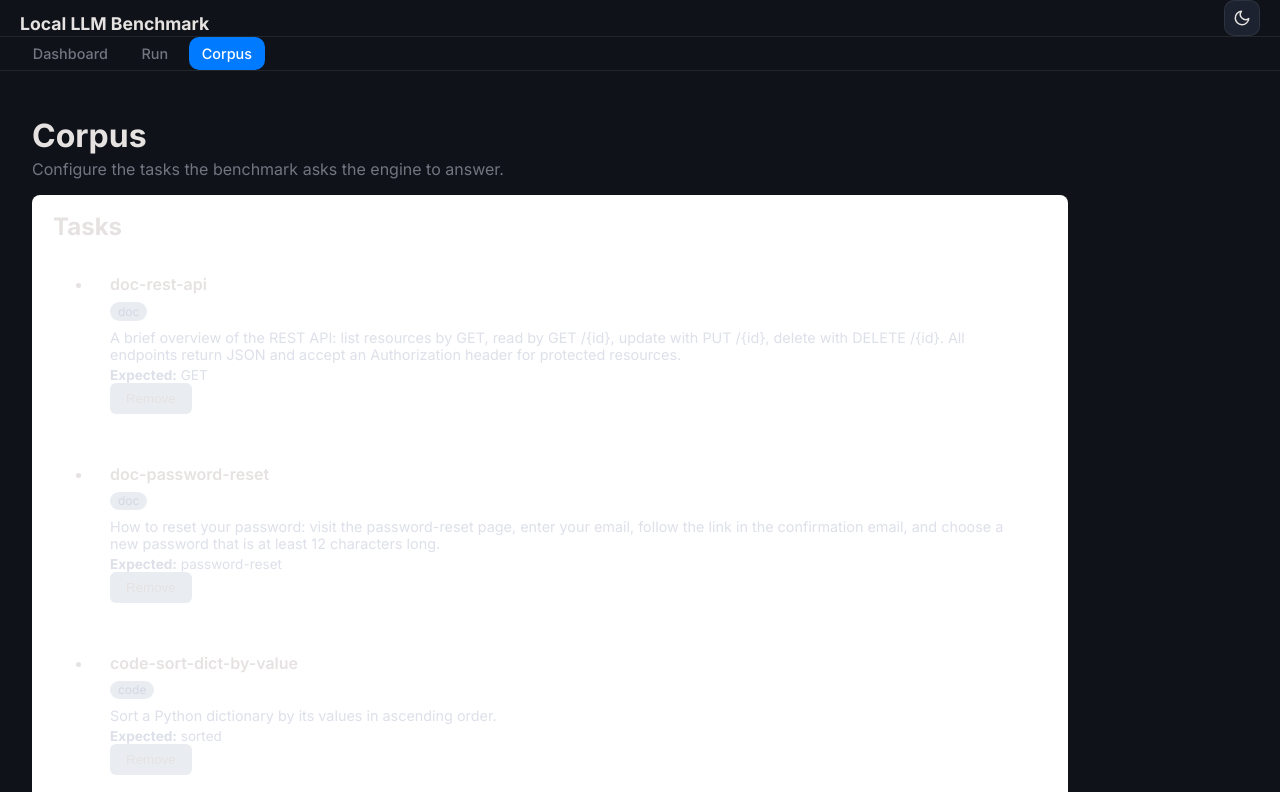
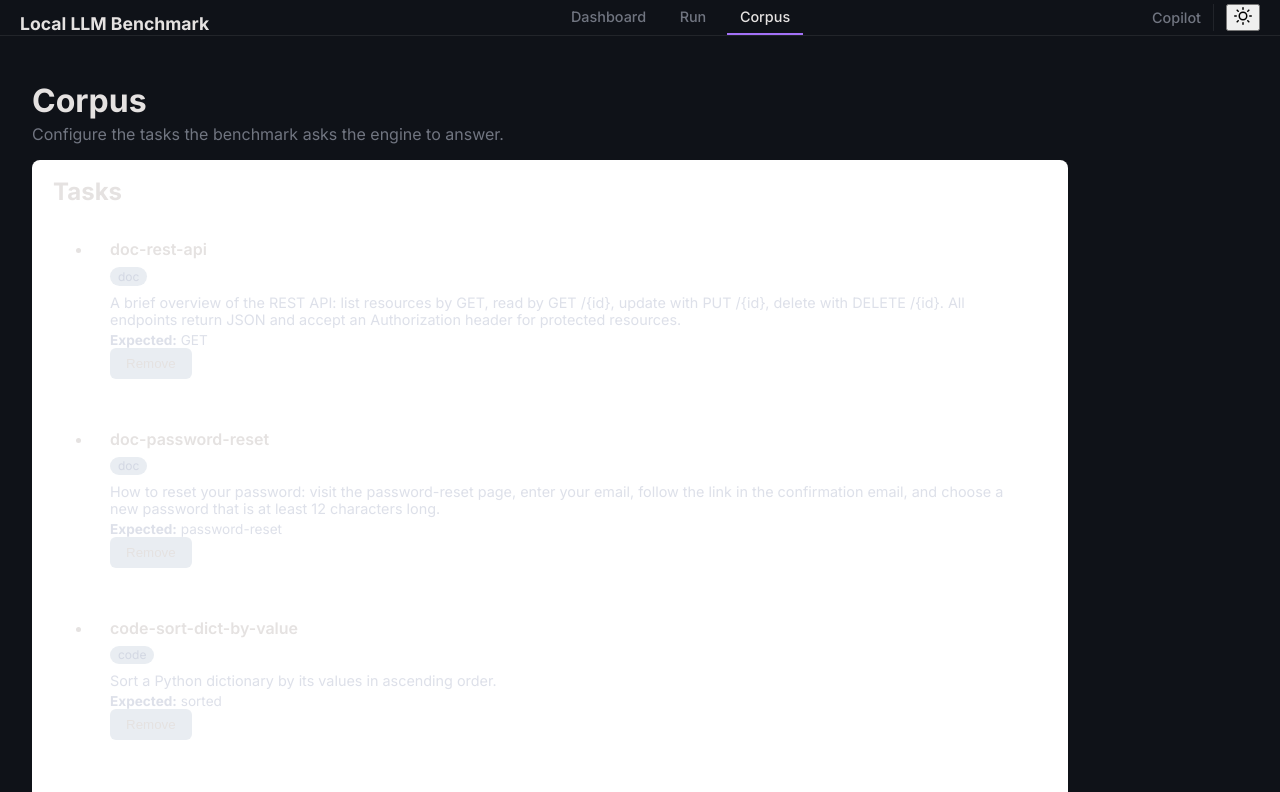
Before and after one commit to UtopikPrompt/local-llm-benchmark, a SvelteKit app: page /corpus in a window 1280 px wide. Shown: the top 792 px of the page. Built offline with nearby package versions, Linux system fonts and the light colour scheme.

Commit message:
ui: single-row header, centered menu, right-aligned controls

```diff
--- a/src/routes/+layout.svelte
+++ b/src/routes/+layout.svelte
@@ -47,23 +47,22 @@
 		<div class="brand">
 			<h1>Local LLM Benchmark</h1>
 		</div>
-		<div class="theme-toggle">
-			<button on:click={toggleTheme} aria-label="Toggle theme">
-				{#if isDark}
-					<svg viewBox="0 0 24 24" width="18" height="18" stroke="currentColor" fill="none" stroke-width="2" stroke-linecap="round" stroke-linejoin="round" aria-hidden="true"><circle cx="12" cy="12" r="5"/><line x1="12" y1="1" x2="12" y2="3"/><line x1="12" y1="21" x2="12" y2="23"/><line x1="4.22" y1="4.22" x2="5.64" y2="5.64"/><line x1="18.36" y1="18.36" x2="19.78" y2="19.78"/><line x1="1" y1="12" x2="3" y2="12"/><line x1="21" y1="12" x2="23" y2="12"/><line x1="4.22" y1="19.78" x2="5.64" y2="18.36"/><line x1="18.36" y1="5.64" x2="19.78" y2="4.22"/></svg>
-				{:else}
-				<svg viewBox="0 0 24 24" width="18" height="18" stroke="currentColor" fill="none" stroke-width="2" stroke-linecap="round" stroke-linejoin="round" aria-hidden="true"><path d="M21 12.79A9 9 0 1 1 11.21 3 7 7 0 0 0 21 12.79z"/></svg>
-			{/if}
-			</button>
-		</div>
-</header>
-
-	<header class="subnav">
 		<nav class="menu">
 			<a href="/" class:active={active === '/'}>Dashboard</a>
 			<a href="/run" class:active={active === '/run'}>Run</a>
 			<a href="/corpus" class:active={active === '/corpus'}>Corpus</a>
 		</nav>
+		<div class="topbar-right">
+			<a href="javascript:void(0)">Copilot</a>
+			<div class="divider"></div>
+			<button class="model" on:click={toggleTheme} aria-label="Toggle theme">
+				{#if isDark}
+					<svg viewBox="0 0 24 24" width="18" height="18" stroke="currentColor" fill="none" stroke-width="2" stroke-linecap="round" stroke-linejoin="round" aria-hidden="true"><path d="M21 12.79A9 9 0 1 1 11.21 3 7 7 0 0 0 21 12.79z"/></svg>
+				{:else}
+				<svg viewBox="0 0 24 24" width="18" height="18" stroke="currentColor" fill="none" stroke-width="2" stroke-linecap="round" stroke-linejoin="round" aria-hidden="true"><circle cx="12" cy="12" r="5"/><line x1="12" y1="1" x2="12" y2="3"/><line x1="12" y1="21" x2="12" y2="23"/><line x1="4.22" y1="4.22" x2="5.64" y2="5.64"/><line x1="18.36" y1="18.36" x2="19.78" y2="19.78"/><line x1="1" y1="12" x2="3" y2="12"/><line x1="21" y1="12" x2="23" y2="12"/><line x1="4.22" y1="19.78" x2="5.64" y2="18.36"/><line x1="18.36" y1="5.64" x2="19.78" y2="4.22"/></svg>
+			{/if}
+			</button>
+		</div>
 	</header>
 
 	<main class="content">
--- a/src/styles/global.css
+++ b/src/styles/global.css
@@ -264,7 +264,6 @@ body {
   flex-direction: row;
   align-items: center;
   justify-content: space-between;
-  gap: 1rem;
   background: var(--color-bg);
   border-bottom: 1px solid var(--color-border);
   padding: 0 1.25rem;
@@ -285,23 +284,54 @@ body {
   margin-bottom: 0;
 }
 
-.subnav nav {
+.topbar nav {
   display: flex;
   gap: 0.5rem;
+  flex: 1;
+  justify-content: center;
 }
 
-.subnav nav a {
+.topbar nav a {
   padding: 0.5rem 0.8rem;
   color: var(--color-muted);
   text-decoration: none;
-  border-radius: var(--radius-md);
+  border-bottom: 2px solid transparent;
+  border-radius: 0;
   font-weight: 500;
   font-size: 0.9rem;
 }
 
-.subnav nav a:hover {
-  background: var(--color-surface);
+.topbar nav a:hover {
   color: var(--color-text);
+}
+
+.topbar nav a.active {
+  color: var(--color-text);
+  border-bottom-color: #a371f7;
+}
+
+.topbar-right {
+  display: flex;
+  align-items: center;
+  gap: 0.75rem;
+  flex: none;
+}
+
+.topbar-right a {
+  color: var(--color-muted);
+  text-decoration: none;
+  font-size: 0.9rem;
+  font-weight: 500;
+}
+
+.topbar-right a:hover {
+  color: var(--color-text);
+}
+
+.divider {
+  width: 1px;
+  align-self: stretch;
+  background: var(--color-border);
 }
 
 .theme-toggle {
@@ -318,28 +348,6 @@ body {
   background: var(--color-surface);
   color: var(--color-text);
   cursor: pointer;
-}
-.theme-toggle button:hover {
-  background: var(--color-border);
-}
-
-.subnav nav a.active {
-  background: var(--color-primary);
-  color: #fff;
-}
-
-.subnav {
-  display: flex;
-  align-items: center;
-  justify-content: flex-start;
-  gap: 0.5rem;
-  background: var(--color-bg);
-  border-bottom: 1px solid var(--color-border);
-  padding: 0 1.25rem;
-}
-
-.subnav nav {
-  display: flex;
 }
 
 .content {
```
